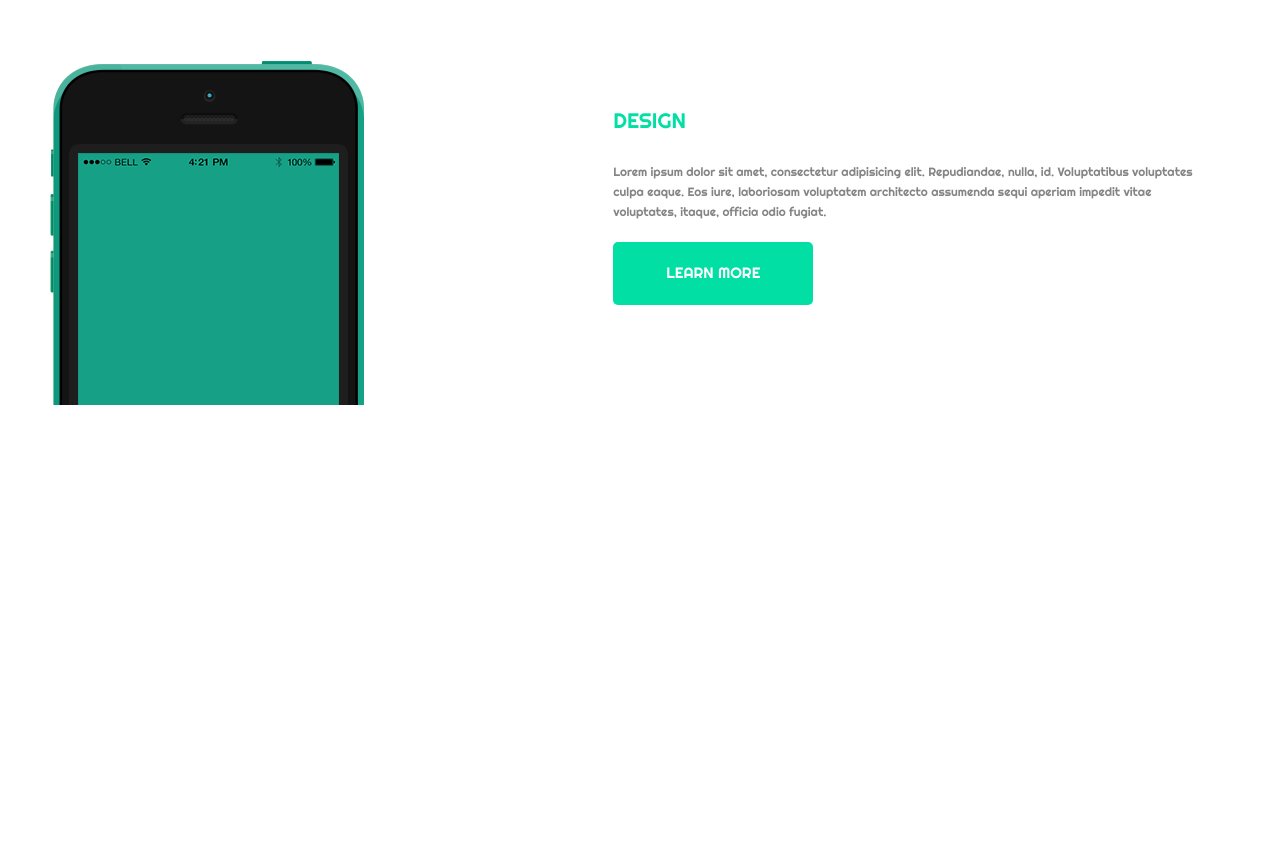
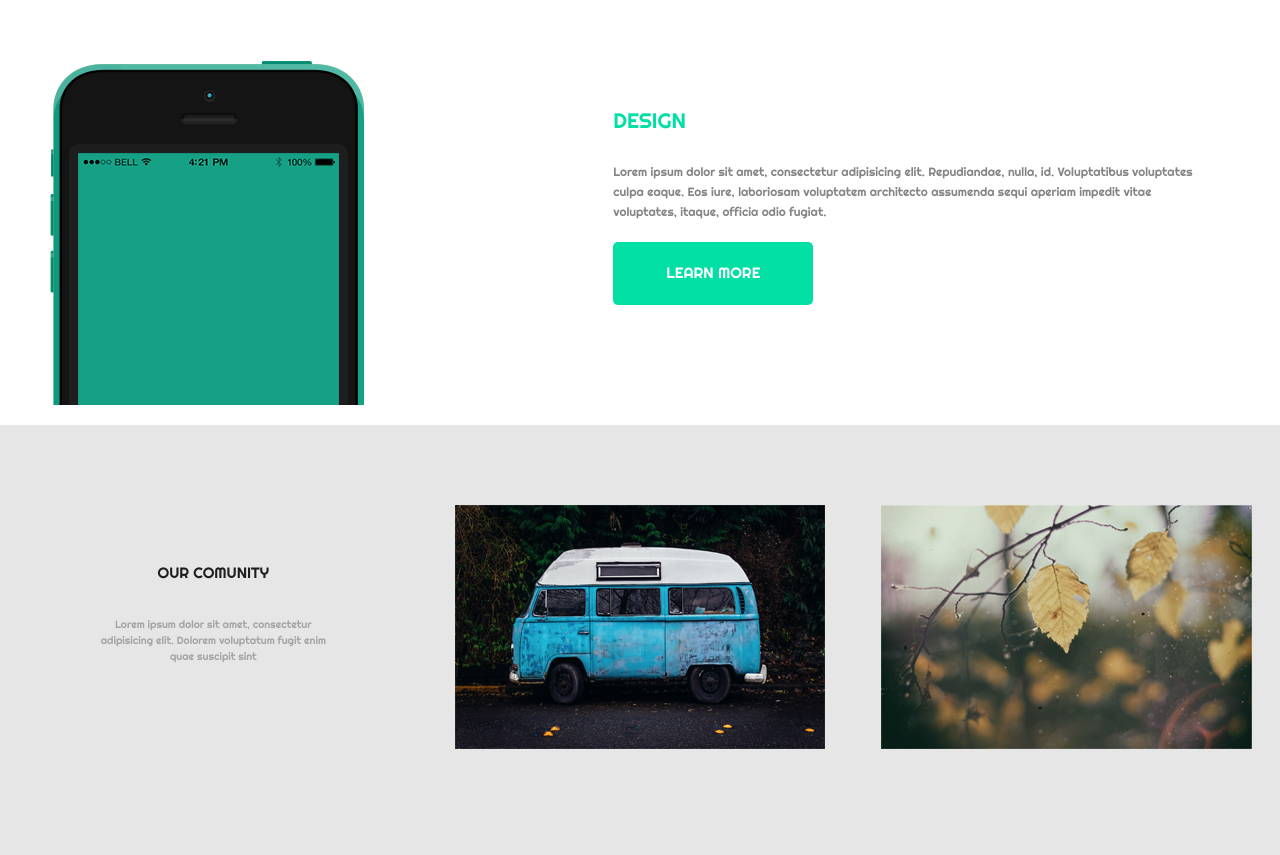
Before and after one commit to genarvaez/photolab, a website: page index.html in a window 1280 px wide. Shown: the part 1056-1911 px from the top of the page. Before the commit the page ends 1481 px from the top, so only its background shows below. Drawn offline with Linux system fonts and the light colour scheme.

Commit message:
seccion four lista

```diff
--- a/assets/sass/_base.scss
+++ b/assets/sass/_base.scss
@@ -63,3 +63,19 @@ nav{
 	background-position: left top;
 	background-repeat: no-repeat;
 }
+.section_four{
+	background: #E6E6E6;
+	padding: 80px 0;
+	.content_section-four{
+		padding: 20px;
+
+		h6{
+			margin-top: 40px;
+		}
+		p{
+			padding: 30px 80px;
+			font-size: .7em;
+			color: 	#A4A4A4;
+		}
+	}
+}
--- a/index.html
+++ b/index.html
@@ -52,6 +52,20 @@
 			</div>
 		</div>
 	</section>
+	<section class="section_four">
+		<div class="row">
+			<div class="col s12 m12 l4 content_section-four center">
+				<h6>OUR COMUNITY</h6>
+				<p>Lorem ipsum dolor sit amet, consectetur adipisicing elit. Dolorem voluptatum fugit enim quae suscipit sint</p>
+			</div>
+			<div class="col s12 m12 l4 center">
+				<img src="dist/imagen/car.jpg" class="responsive-img" alt="">
+			</div>
+			<div class="col s12 m12 l4 center">
+				<img src="dist/imagen/leaf.jpg" class="responsive-img" alt="">
+			</div>
+		</div>
+	</section>
 	<script src="dist/js/script.js"></script>
 </body>
 </html>
```
Also changed, not shown: dist/css/style.min.css.
